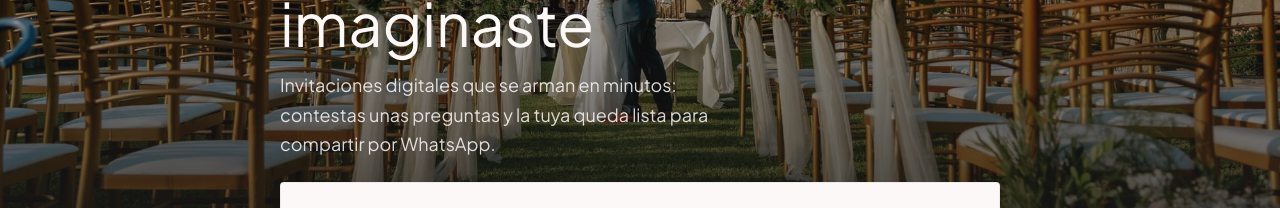
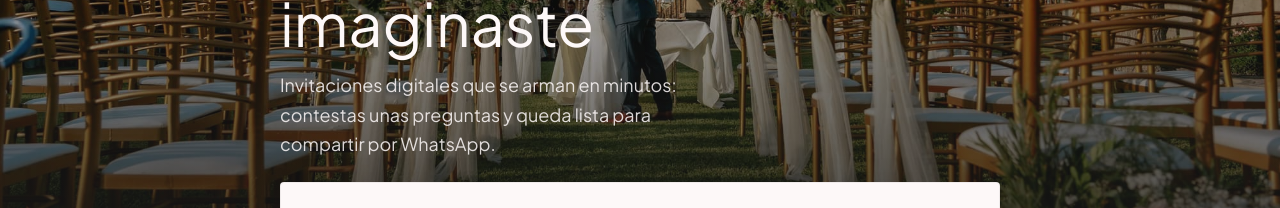
Before and after one commit to JavierA-MorHer/Sello, a Next.js app: page / in a window 1280 px wide. Shown: the part 382-590 px from the top of the page. Built offline with nearby package versions, Linux system fonts and the light colour scheme; no server answers; the database is empty.

Commit message:
Cambio en texto de hero

```diff
--- a/components/marketing/Hero.tsx
+++ b/components/marketing/Hero.tsx
@@ -26,7 +26,7 @@ export function Hero() {
           </h1>
           <p className="max-w-md font-body text-base leading-relaxed text-paper/85 sm:text-lg">
             Invitaciones digitales que se arman en minutos: contestas unas
-            preguntas y la tuya queda lista para compartir por WhatsApp.
+            preguntas y queda lista para compartir por WhatsApp.
           </p>
         </div>
       </div>
```
